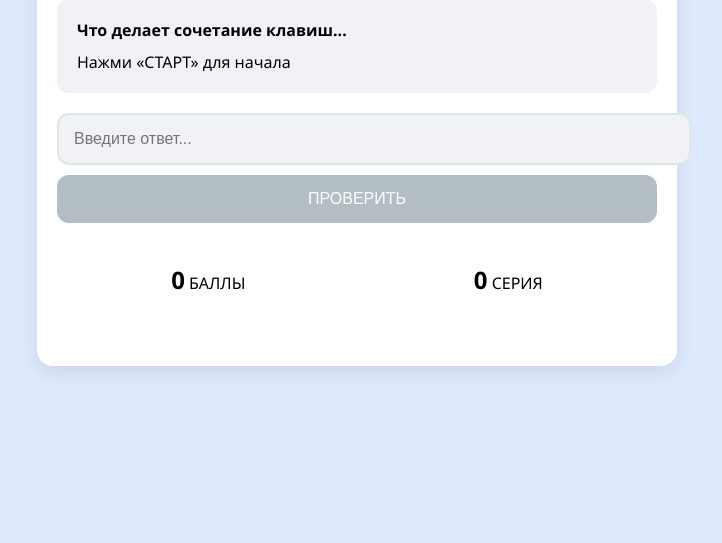
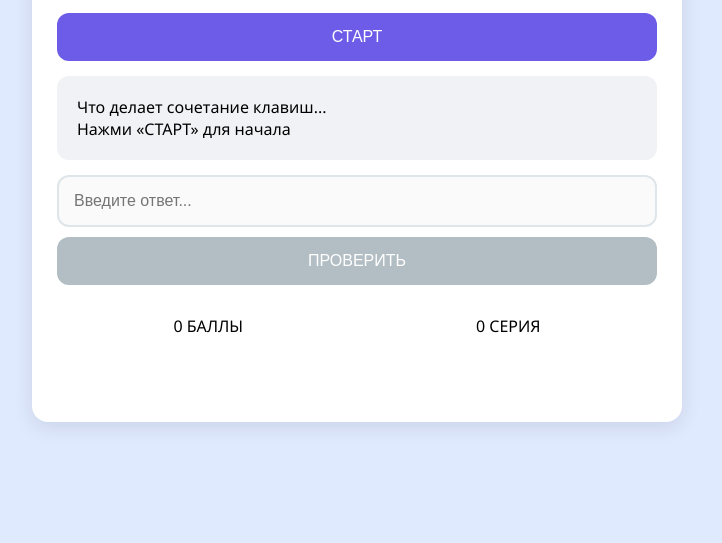
Before and after one commit to DeniTuranov/excel-ninja, a website: page index.html in a window 1280 px wide. Shown: the part 257-800 px from the top of the page, without its empty margins (283-1005 px from the left). Drawn offline with Linux system fonts and the light colour scheme.

Commit message:
style.css

```diff
--- a/style.css
+++ b/style.css
@@ -3,24 +3,58 @@ body {
   background: #e0eaff;
   margin: 0;
   padding: 0;
+  display: flex;
+  justify-content: center;
+  align-items: center;
+  min-height: 100vh;
 }
 
 .app {
+  width: 100%;
   max-width: 600px;
-  margin: 40px auto;
+  margin: 20px;
   background: white;
-  padding: 20px;
+  padding: 25px;
   border-radius: 16px;
   box-shadow: 0 5px 20px rgba(0, 0, 0, 0.1);
 }
 
-header {
-  text-align: center;
-  margin-bottom: 20px;
+.game-area {
+  display: flex;
+  flex-direction: column;
+  gap: 15px;
 }
 
-header h1 span {
-  color: #6c5ce7;
+.task-card {
+  background: #f1f2f6;
+  border-radius: 12px;
+  padding: 20px;
+}
+
+.answer-area {
+  display: flex;
+  flex-direction: column;
+  gap: 10px;
+  width: 100%;
+}
+
+.answer-input {
+  width: 100%;
+  padding: 15px;
+  border: 2px solid #dfe6e9;
+  border-radius: 12px;
+  font-size: 16px;
+  box-sizing: border-box;
+  transition: border-color 0.3s;
+}
+
+.answer-input:focus {
+  outline: none;
+  border-color: #6c5ce7;
+}
+
+.check-btn {
+  background: #00b894;
 }
 
 .glow-btn {
@@ -32,87 +66,7 @@ header h1 span {
   border-radius: 12px;
   font-size: 16px;
   cursor: pointer;
-  margin-bottom: 20px;
-}
-
-.task-card {
-  background: #f1f2f6;
-  border-radius: 12px;
-  padding: 20px;
-  margin-bottom: 20px;
-}
-
-.card-header {
-  font-weight: bold;
-  margin-bottom: 10px;
-}
-
-.options {
-  display: flex;
-  flex-direction: column;
-  gap: 10px;
-}
-
-.options button {
-  padding: 12px;
-  border: none;
-  background: #dfe6e9;
-  border-radius: 10px;
-  cursor: pointer;
-  font-size: 16px;
-}
-
-.options button.correct {
-  background: #00b894;
-  color: white;
-}
-
-.options button.wrong {
-  background: #d63031;
-  color: white;
-}
-
-.stats {
-  display: flex;
-  justify-content: space-around;
-  margin: 20px 0;
-}
-
-.stat-value {
-  font-size: 24px;
-  font-weight: bold;
-}
-
-.feedback {
-  text-align: center;
-  font-weight: 500;
-  min-height: 30px;
-}
-.answer-area {
-  margin: 20px 0;
-  display: flex;
-  flex-direction: column;
-  gap: 10px;
-}
-
-.answer-input {
-  width: 100%;
-  padding: 15px;
-  border: 2px solid #dfe6e9;
-  border-radius: 12px;
-  font-size: 16px;
-  transition: all 0.3s ease;
-}
-
-.answer-input:focus {
-  outline: none;
-  border-color: #6c5ce7;
-  box-shadow: 0 0 0 2px rgba(108, 92, 231, 0.2);
-}
-
-.check-btn {
-  background: #00b894;
-  margin-top: 0;
+  transition: background 0.3s;
 }
 
 .glow-btn:disabled {
@@ -120,7 +74,15 @@ header h1 span {
   cursor: not-allowed;
 }
 
-.answer-input:disabled {
-  background: #f1f2f6;
-  cursor: not-allowed;
+/* Остальные стили остаются без изменений */
+.stats {
+  display: flex;
+  justify-content: space-around;
+  margin: 15px 0;
 }
+
+.feedback {
+  text-align: center;
+  min-height: 30px;
+  font-weight: 500;
+}
```
